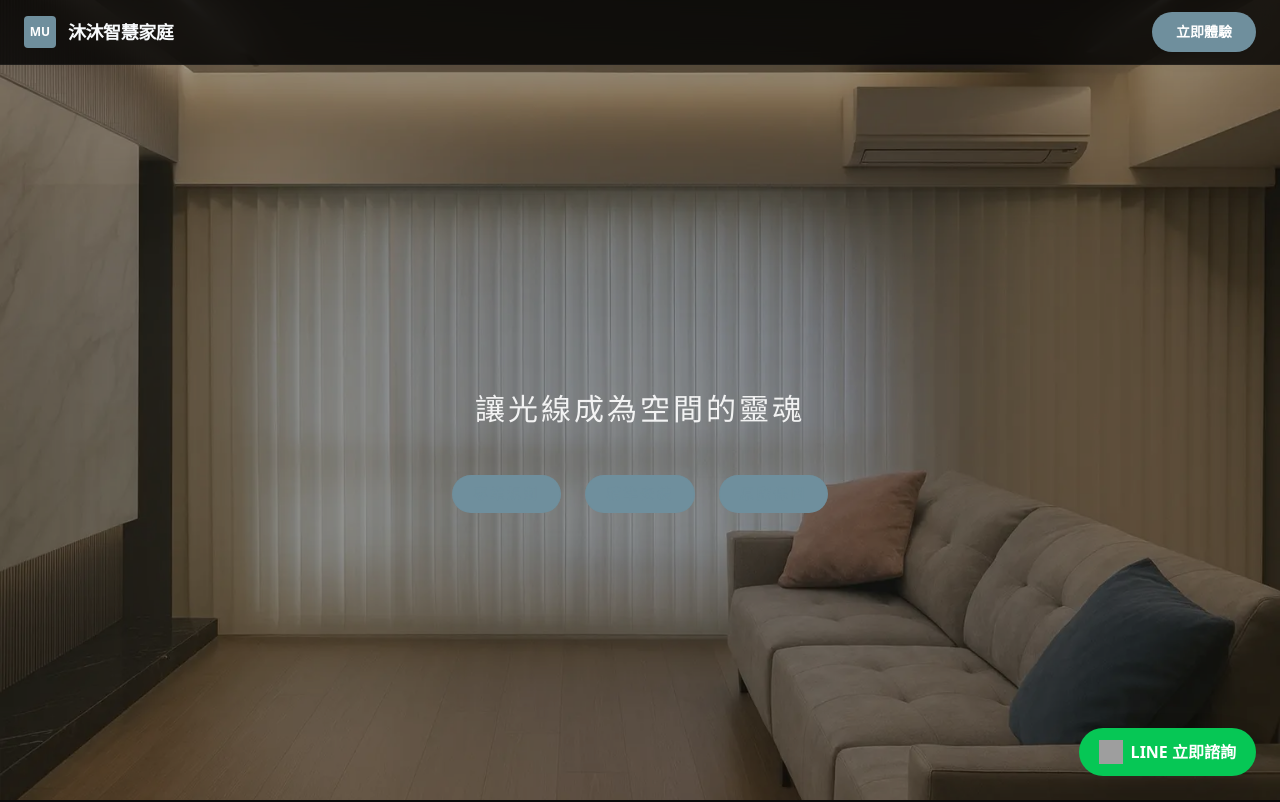
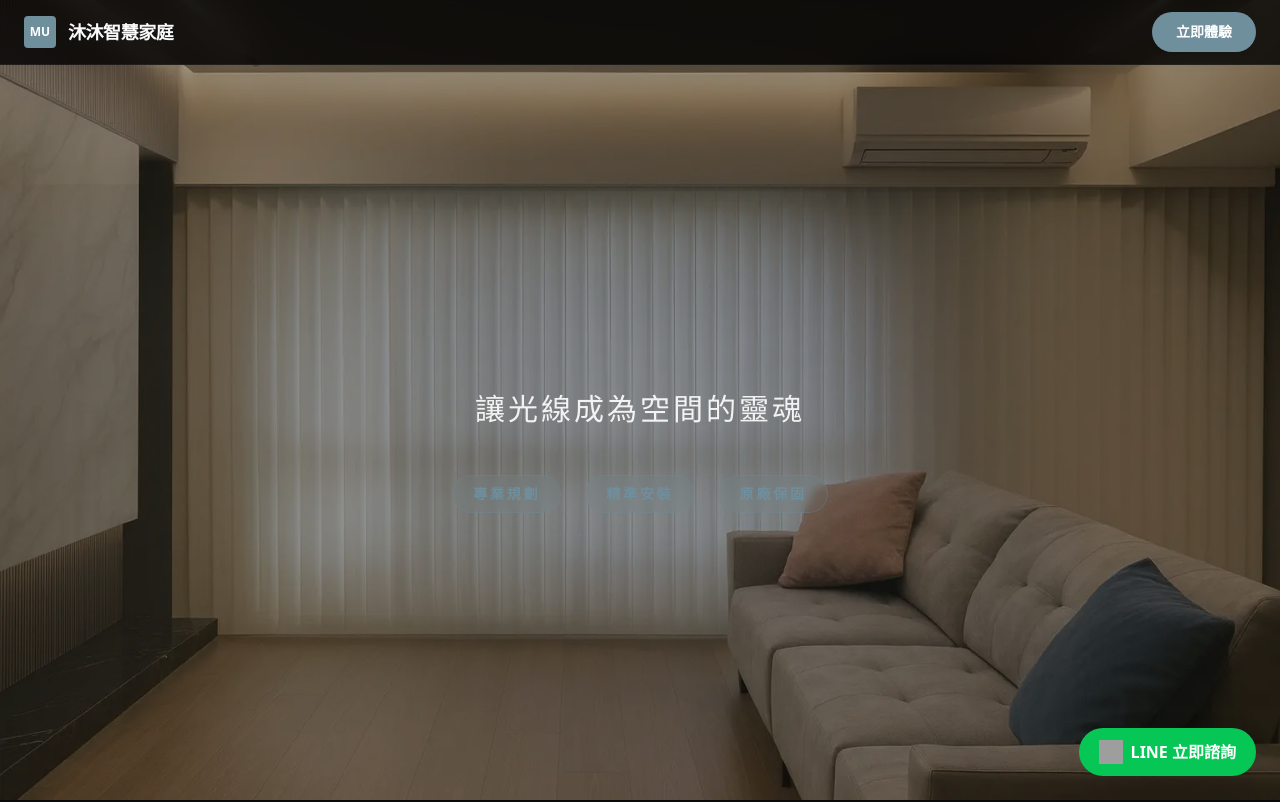
Before and after one commit to Miiish/NewWebsite, a React (Vite) app: page / in a window 1280 px wide. Shown: the top 802 px of the page. Built offline with nearby package versions, Linux system fonts and the light colour scheme; grey boxes are pictures that could not be loaded; the HTML template or start-up script is replaced by a standard one.

Commit message:
Update SmartHomeMockup.jsx

```diff
--- a/src/SmartHomeMockup.jsx
+++ b/src/SmartHomeMockup.jsx
@@ -130,7 +130,7 @@ export default function SmartHomeMockup() {
 
               <div className="flex flex-wrap justify-center gap-3 md:gap-6 w-full">
                 {['專業規劃', '精準安裝', '原廠保固'].map((tag) => (
-                  <span key={tag} className="px-5 py-2 rounded-full bg-[#6F8F9D] border border-[#6F8F9D]/30 text-[#6F8F9D] text-xs md:text-sm font-bold tracking-[0.2em] uppercase backdrop-blur-sm">
+                  <span key={tag} className="px-5 py-2 rounded-full bg-[#6F8F9D]/10 border border-[#6F8F9D]/30 text-[#6F8F9D] text-xs md:text-sm font-bold tracking-[0.2em] uppercase backdrop-blur-sm">
                     {tag}
                   </span>
                 ))}
```
